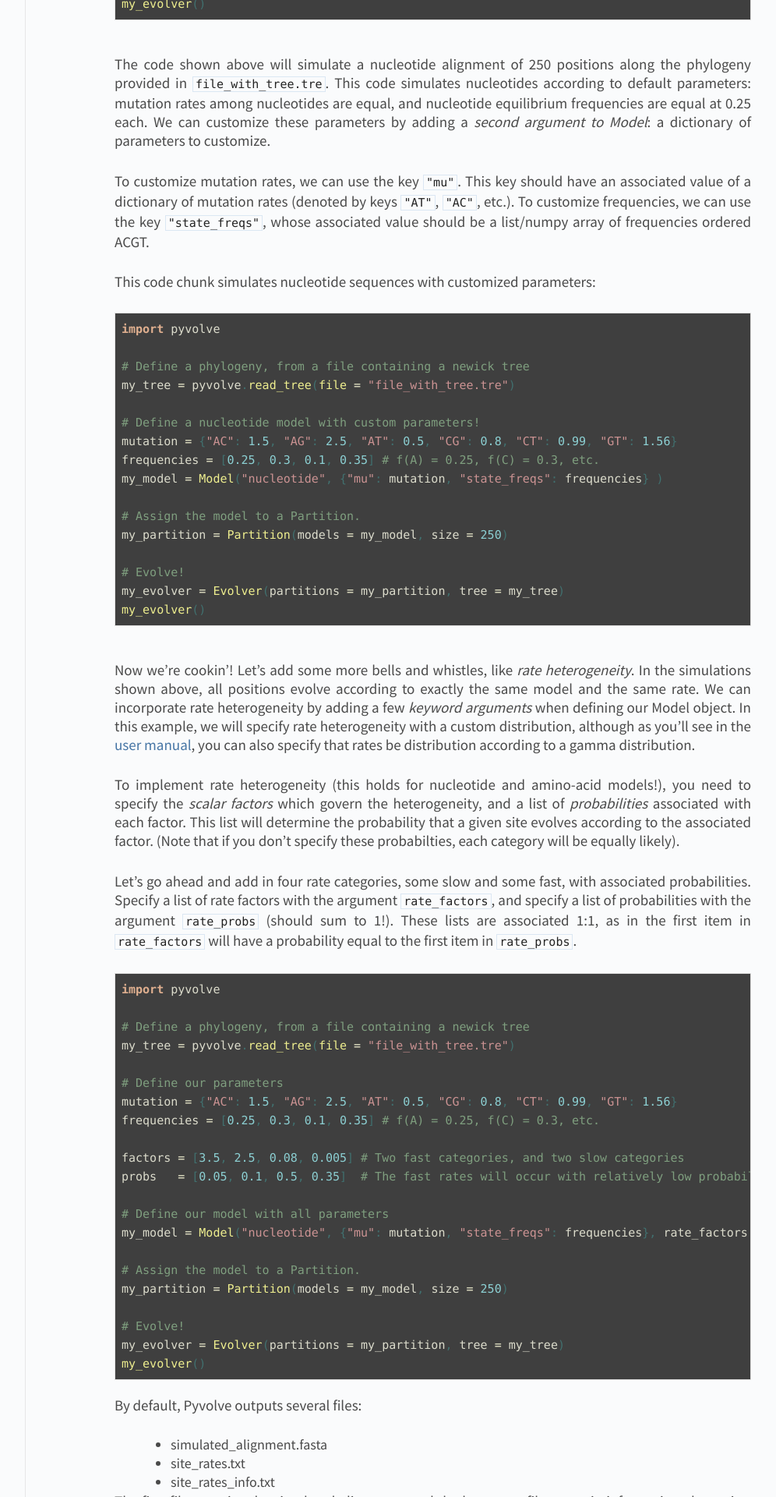
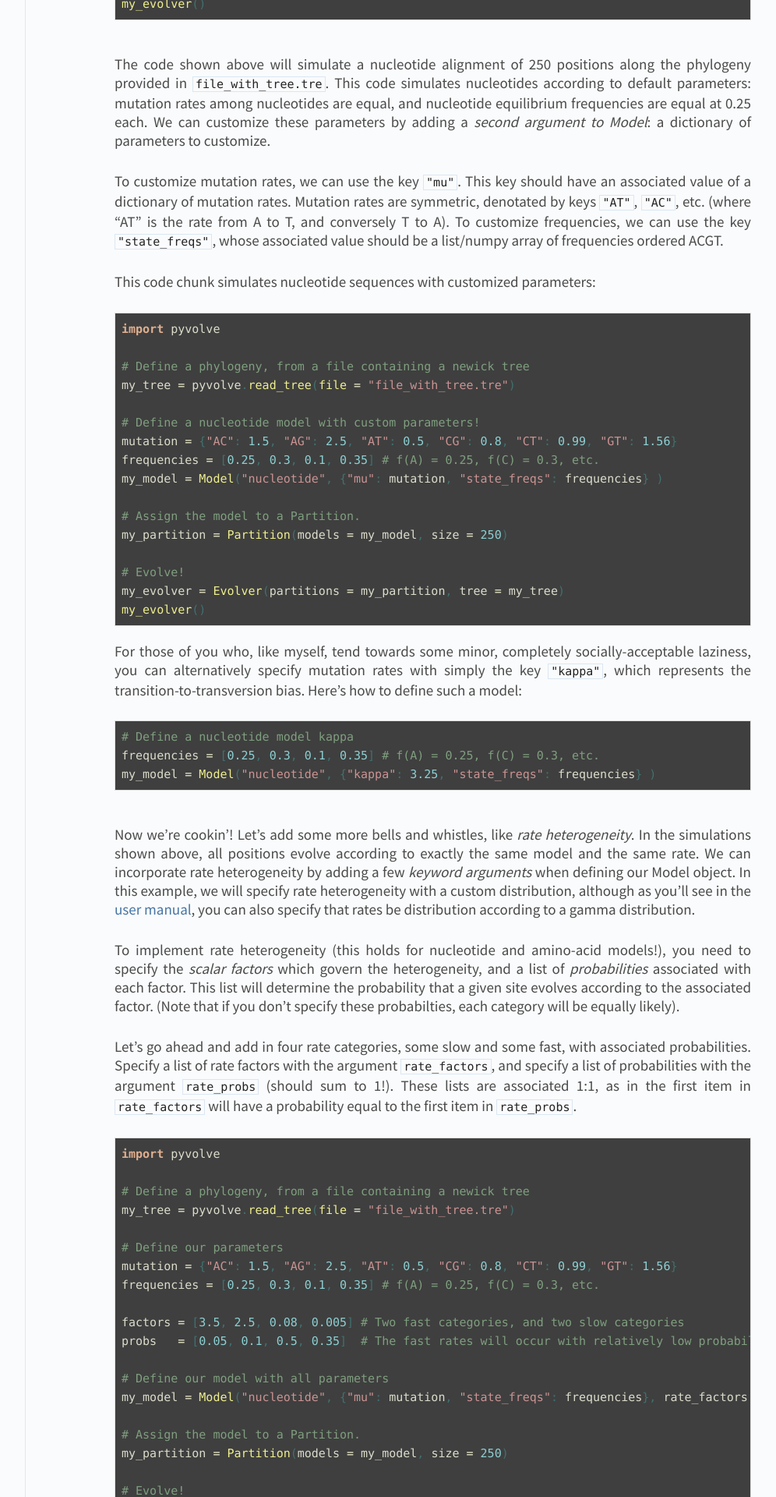
Before and after one commit to sjspielman/sjspielman.github.io, a Jekyll site: the page built from _posts/2015-6-1-pyvolve.md, in a window 1280 px wide. Shown: the part 1261-3181 px from the top of the page at 78% size, without its empty margins (236-1232 px from the left). Built offline with Jekyll 4.4.1, drawn with Linux system fonts in a browser that asks for light colours; Markdown is read by kramdown in place of the engine named in the settings.

Commit message:
posting more pyvolve

```diff
--- a/_posts/2015-6-1-pyvolve.md
+++ b/_posts/2015-6-1-pyvolve.md
@@ -51,7 +51,7 @@ my_evolver()
 <br>
 The code shown above will simulate a nucleotide alignment of 250 positions along the phylogeny provided in `file_with_tree.tre`. This code simulates nucleotides according to default parameters: mutation rates among nucleotides are equal, and nucleotide equilibrium frequencies are equal at 0.25 each. We can customize these parameters by adding a *second argument to Model*: a dictionary of parameters to customize.
 
-To customize mutation rates, we can use the key `"mu"`. This key should have an associated value of a dictionary of mutation rates (denoted by keys `"AT"`, `"AC"`, etc.). To customize frequencies, we can use the key `"state_freqs"`, whose associated value should be a list/numpy array of frequencies ordered ACGT.
+To customize mutation rates, we can use the key `"mu"`. This key should have an associated value of a dictionary of mutation rates. Mutation rates are symmetric, denotated by keys `"AT"`, `"AC"`, etc. (where "AT" is the rate from A to T, and conversely T to A). To customize frequencies, we can use the key `"state_freqs"`, whose associated value should be a list/numpy array of frequencies ordered ACGT.
 
 This code chunk simulates nucleotide sequences with customized parameters:
 {% highlight python %}
@@ -71,6 +71,13 @@ my_partition = Partition(models = my_model, size = 250)
 # Evolve!
 my_evolver = Evolver(partitions = my_partition, tree = my_tree)
 my_evolver()
+{% endhighlight %}
+
+For those of you who, like myself, tend towards some minor, completely socially-acceptable laziness, you can alternatively specify mutation rates with simply the key `"kappa"`, which represents the transition-to-transversion bias. Here's how to define such a model:
+{% highlight python %}
+# Define a nucleotide model kappa
+frequencies = [0.25, 0.3, 0.1, 0.35] # f(A) = 0.25, f(C) = 0.3, etc.
+my_model = Model("nucleotide", {"kappa": 3.25, "state_freqs": frequencies} )
 {% endhighlight %}
 
 <br>
```
